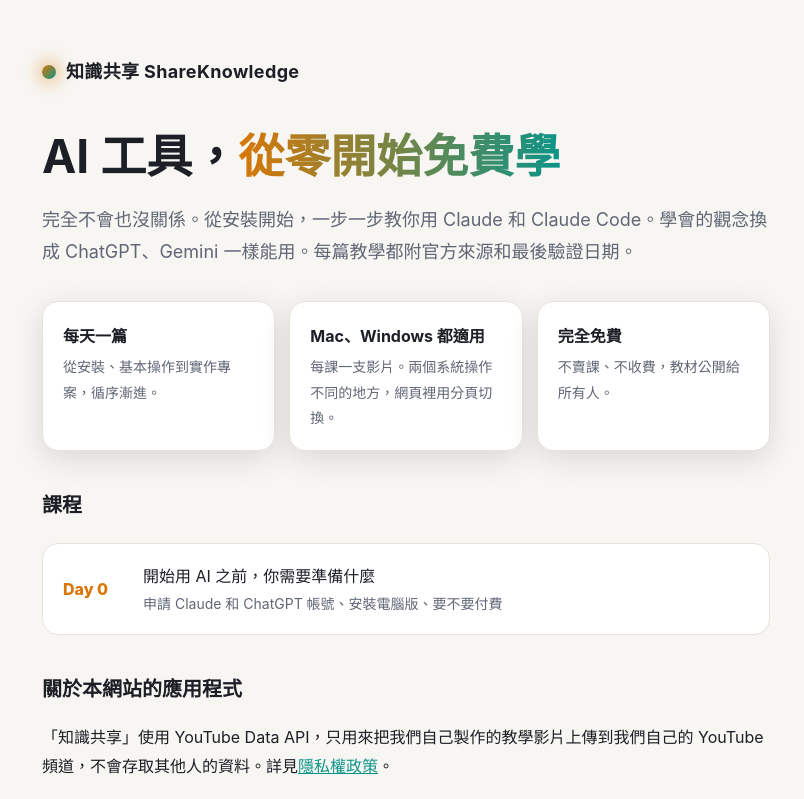
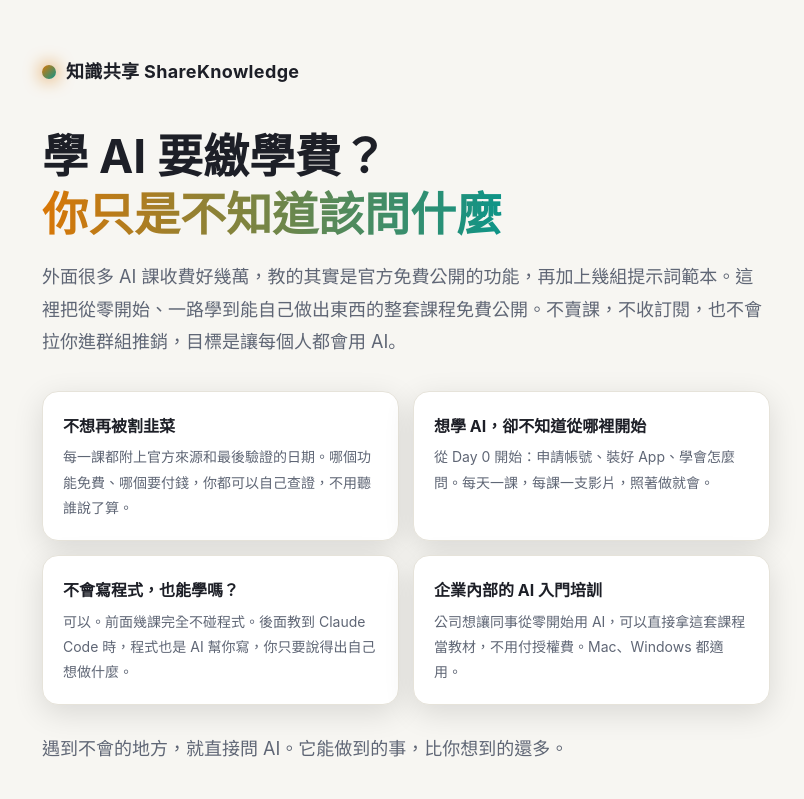
Before and after one commit to kogmow0721-dev/share-knowledge, a plain HTML site: page index.html in a window 1280 px wide. Shown: the top 799 px of the page, without its empty margins (234-1038 px from the left). Drawn offline with Linux system fonts and the light colour scheme.

Commit message:
Homepage: provocative headline and pain-point copy
Co-Authored-By: Claude Opus 5.5 <noreply@anthropic.com>

```diff
--- a/index.html
+++ b/index.html
@@ -1,14 +1,16 @@
 <!doctype html><html lang="zh-Hant"><head><meta charset="utf-8"><meta name="viewport" content="width=device-width,initial-scale=1">
-<title>知識共享 ShareKnowledge</title><meta name="description" content="從零開始的免費 AI 工具教學：以 Claude 和 Claude Code 為主，學會的觀念換成 ChatGPT、Gemini 一樣能用。macOS 與 Windows 都適用。">
+<title>知識共享｜免費 AI 課程：不賣課、不收訂閱，從零開始學 AI</title><meta name="description" content="花上萬元買 AI 課之前先看這裡。從零開始的免費 AI 課程，不會寫程式也能學，適合個人自學與企業內部 AI 入門培訓。以 Claude 為主，觀念換成 ChatGPT、Gemini 一樣能用。">
 <link rel="stylesheet" href="style.css"></head><body><div class="wrap">
 <header><span class="logo"><span class="dot"></span>知識共享 ShareKnowledge</span></header>
-<h1>AI 工具，<span>從零開始免費學</span></h1>
-<p class="lead">完全不會也沒關係。從安裝開始，一步一步教你用 Claude 和 Claude Code。學會的觀念換成 ChatGPT、Gemini 一樣能用。每篇教學都附官方來源和最後驗證日期。</p>
-<div class="cards">
-<div class="card"><b>每天一篇</b><p>從安裝、基本操作到實作專案，循序漸進。</p></div>
-<div class="card"><b>Mac、Windows 都適用</b><p>每課一支影片。兩個系統操作不同的地方，網頁裡用分頁切換。</p></div>
-<div class="card"><b>完全免費</b><p>不賣課、不收費，教材公開給所有人。</p></div>
+<h1>學 AI 要繳學費？<br><span class="nb">你只是不知道該問什麼</span></h1>
+<p class="lead">外面很多 AI 課收費好幾萬，教的其實是官方免費公開的功能，再加上幾組提示詞範本。這裡把從零開始、一路學到能自己做出東西的整套課程免費公開。不賣課，不收訂閱，也不會拉你進群組推銷，目標是讓每個人都會用 AI。</p>
+<div class="cards four">
+<div class="card"><b>不想再被割韭菜</b><p>每一課都附上官方來源和最後驗證的日期。哪個功能免費、哪個要付錢，你都可以自己查證，不用聽誰說了算。</p></div>
+<div class="card"><b>想學 AI，卻不知道從哪裡開始</b><p>從 Day 0 開始：申請帳號、裝好 App、學會怎麼問。每天一課，每課一支影片，照著做就會。</p></div>
+<div class="card"><b>不會寫程式，也能學嗎？</b><p>可以。前面幾課完全不碰程式。後面教到 Claude Code 時，程式也是 AI 幫你寫，你只要說得出自己想做什麼。</p></div>
+<div class="card"><b>企業內部的 AI 入門培訓</b><p>公司想讓同事從零開始用 AI，可以直接拿這套課程當教材，不用付授權費。Mac、Windows 都適用。</p></div>
 </div>
+<p class="lead" style="margin-top:28px">遇到不會的地方，就直接問 AI。它能做到的事，比你想到的還多。</p>
 <h2>課程</h2>
 <div class="lessons">
 <a href="lessons/day00.html"><span class="d">Day 0</span><span>開始用 AI 之前，你需要準備什麼<small>申請 Claude 和 ChatGPT 帳號、安裝電腦版、要不要付費</small></span></a>
--- a/style.css
+++ b/style.css
@@ -47,3 +47,5 @@ table.plans{width:100%;border-collapse:collapse;margin-top:12px;font-size:15px}
 .lessons .d{flex:none;font-weight:800;color:var(--accent);width:64px}
 .lessons small{display:block;color:var(--muted);font-size:14px}
 span.osp.on{display:inline}
+h1 .nb{display:inline-block}
+.cards.four{grid-template-columns:repeat(auto-fit,minmax(280px,1fr))}
```
